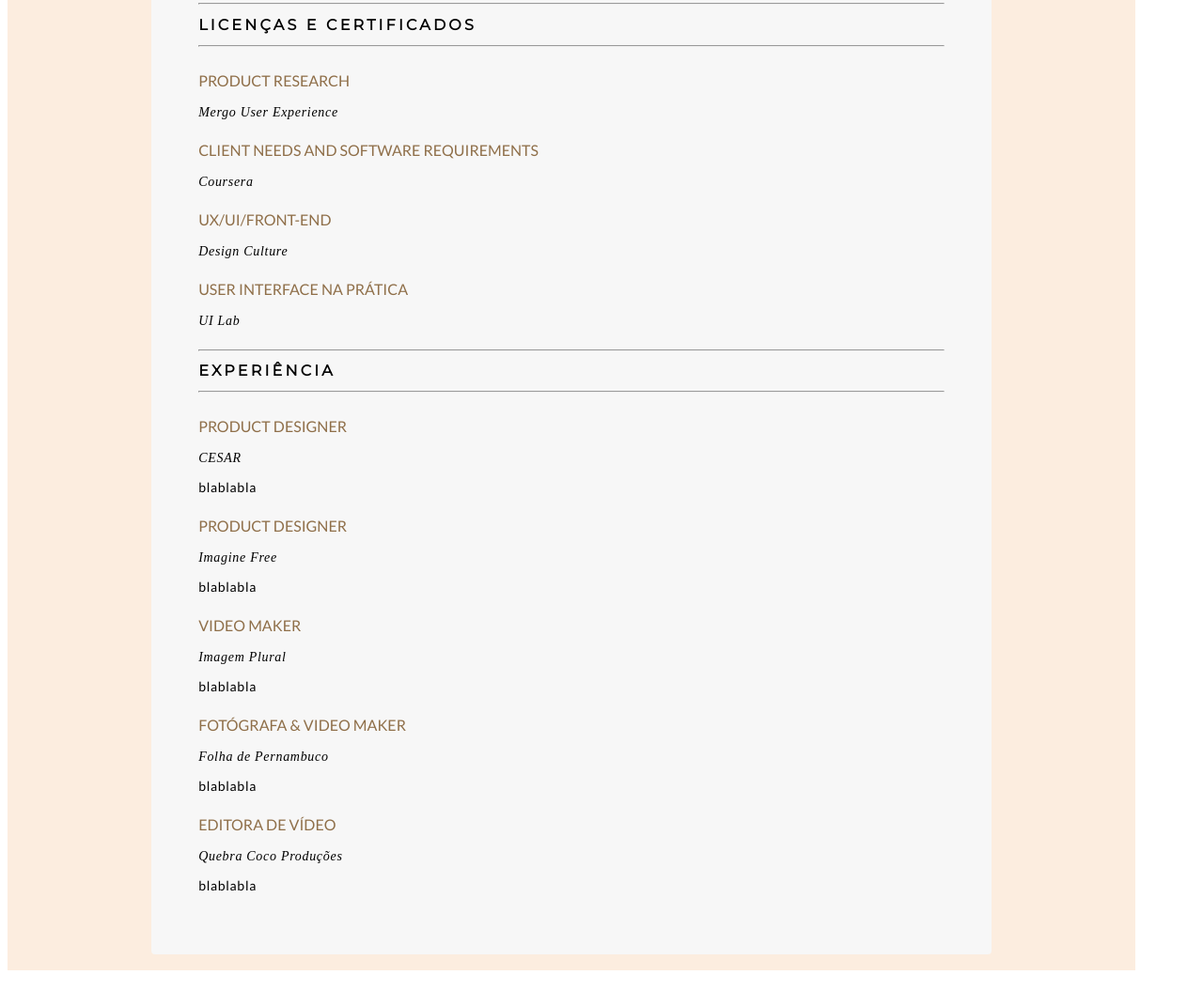
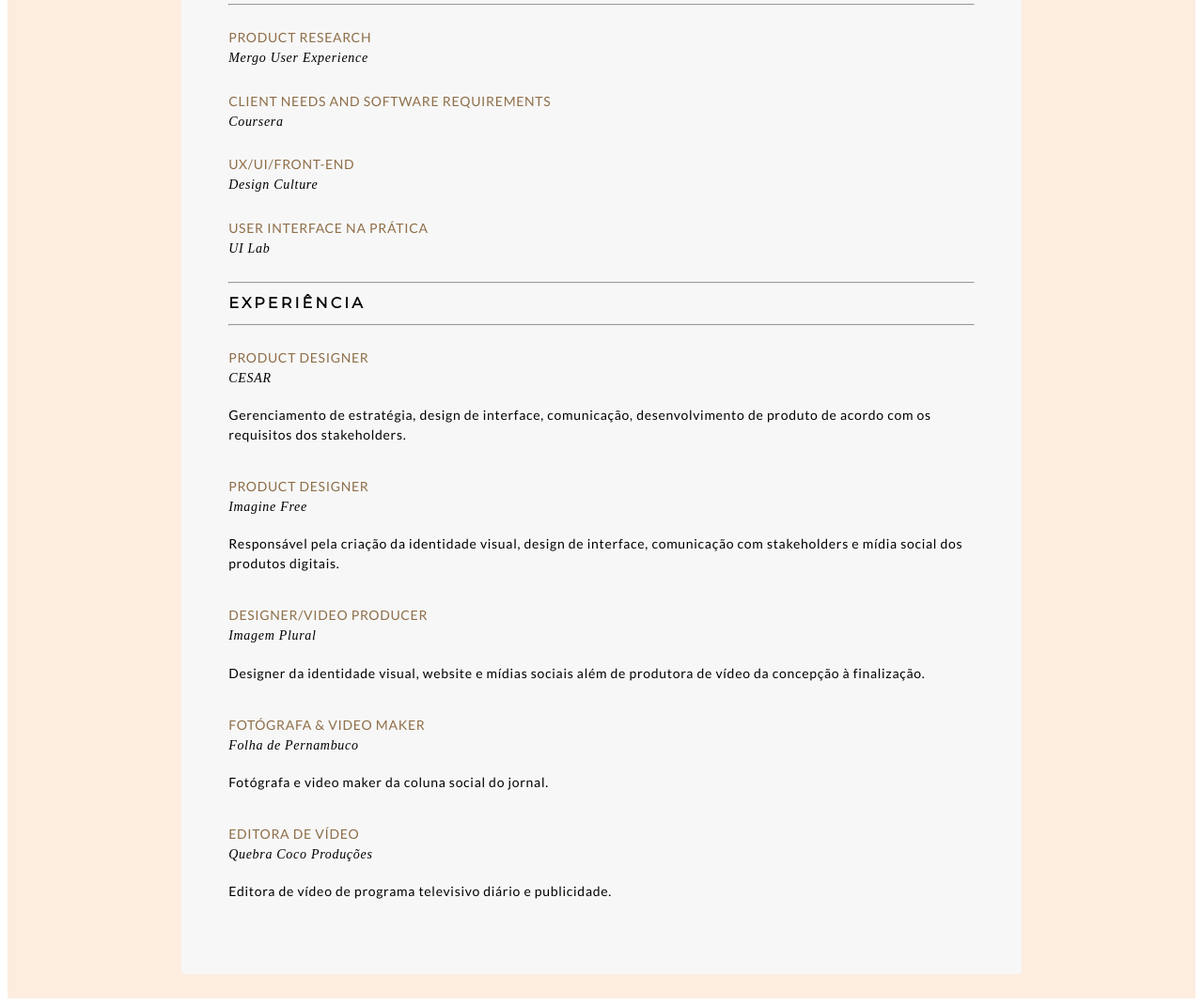
Before and after one commit to rockyproductdesigner/curriculo-frontend-cesar-school, a plain HTML site: page curriculo/index.html in a window 1280 px wide. Shown: the part 975-2046 px from the top of the page at 94% size. Before the commit the page ends 2016 px from the top, so only its background shows below. Drawn offline with Linux system fonts and the light colour scheme.

Commit message:
formatação

```diff
--- a/curriculo/index.js
+++ b/curriculo/index.js
@@ -116,35 +116,35 @@
     {
         'posicao': 'Product Designer',
         'local': 'CESAR',
-        'descricao': 'blablabla'
+        'descricao': 'Gerenciamento de estratégia, design de interface, comunicação, desenvolvimento de produto de acordo com os requisitos dos stakeholders.'
 
     },
 
     {
         'posicao': 'Product Designer',
         'local': 'Imagine Free',
-        'descricao': 'blablabla'
+        'descricao': 'Responsável pela criação da identidade visual, design de interface, comunicação com stakeholders e mídia social dos produtos digitais.'
 
     },
 
     {
-        'posicao': 'Video Maker',
+        'posicao': 'Designer/Video Producer',
         'local': 'Imagem Plural',
-        'descricao': 'blablabla'
+        'descricao': 'Designer da identidade visual, website e mídias sociais além de produtora de vídeo da concepção à finalização.'
 
     },
 
     {
         'posicao': 'Fotógrafa & Video Maker',
         'local': 'Folha de Pernambuco',
-        'descricao': 'blablabla'
+        'descricao': 'Fotógrafa e video maker da coluna social do jornal.'
 
     },
 
     {
         'posicao': 'Editora de Vídeo',
         'local': 'Quebra Coco Produções',
-        'descricao': 'blablabla'
+        'descricao': 'Editora de vídeo de programa televisivo diário e publicidade.'
 
     },
 ];
--- a/curriculo/styles/style.css
+++ b/curriculo/styles/style.css
@@ -1,12 +1,15 @@
 body{
     text-align: center;
+    font-style:normal;
+    font-size: 14px;
     font-family: 'Lato', sans-serif;
+    letter-spacing: 0.05em;
     line-height: 1;
 }
 
 .down__container{
-    height: 2000px;
-    width: 1200px;
+    height: 2030px;
+    width: 100%;
     background-color:rgb(252, 237, 223);
 
 
@@ -14,7 +17,7 @@
 
 .upper__container{
     height: 500px;
-    width: 1200px;
+    width: 100%;
     background-color: rgb(231, 231, 231);
 
 }
@@ -84,7 +87,7 @@
     text-transform: uppercase;
     color:rgb(143, 111, 73);
     display: inline-block;
-    line-height: 1;
+    line-height: 0.1;
 }
 
 .section__list{
@@ -98,15 +101,14 @@
     font-family: 'Lora', serif;
     font-weight: lighter;
     letter-spacing: 0.05em;
-    line-height: 0.5;
+    display:block;
+    line-height: 0.1;
 
 }
 
 .section__item-subsubtitle{
-    font-style:normal;
-    font-size: 14px;
-    font-family: 'Lato', sans-serif;
-    letter-spacing: 0.05em;
+    display:block;
+    line-height: 1.5;
 
 }
 
```
